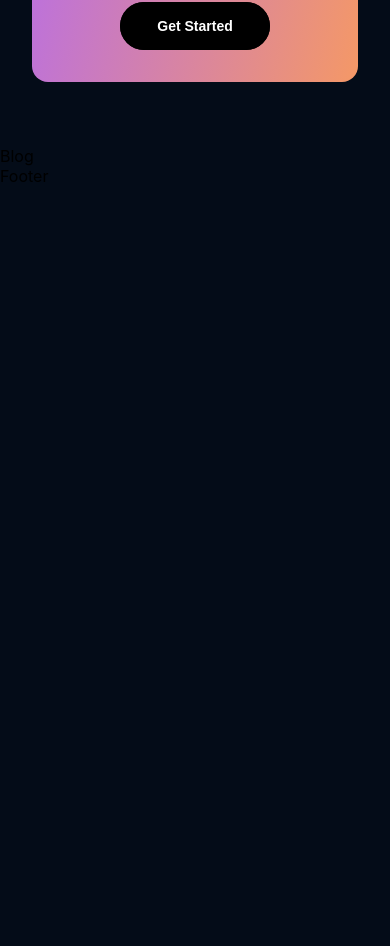
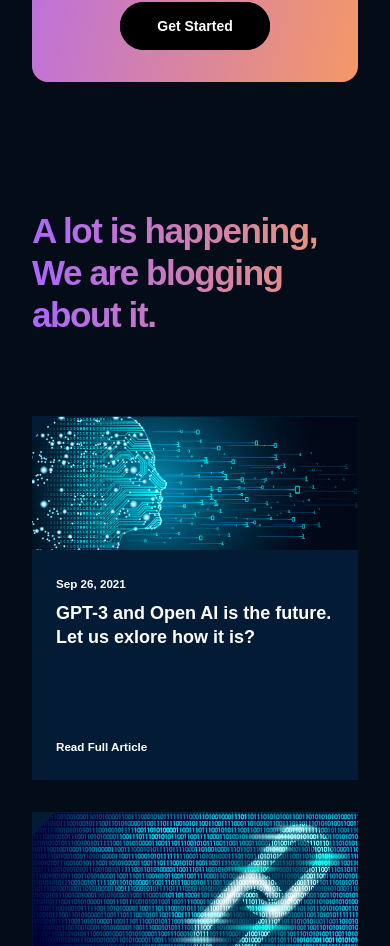
Before and after one commit to kingbee1/barry-ai, a React (Create React App) app: page / in a window 390 px wide. Shown: the part 4194-5140 px from the top of the page. Before the commit the page ends 4380 px from the top, so only its background shows below. Built offline with nearby package versions, Linux system fonts and the light colour scheme.

Commit message:
made blog section responsive on all screens

```diff
--- a/src/components/article/Article.js
+++ b/src/components/article/Article.js
@@ -1,10 +1,19 @@
 import React from 'react'
 import '../article/article.css'
 
-const Article = () => {
+const Article = ({imgUrl, date, title}) => {
   return (
-    <div>
-      Arttt
+    <div className='barry__blog-container_article'>
+      <div className='barry__blog-container_article-image'>
+        <img src={imgUrl} alt='blog image'/>
+      </div>
+      <div className='barry__blog-container_article-content'>
+        <div>
+          <p>{date}</p>
+          <h3>{title}</h3>
+        </div>
+        <p>Read Full Article</p>
+      </div>
     </div>
   )
 }
--- a/src/components/article/article.css
+++ b/src/components/article/article.css
@@ -0,0 +1,61 @@
+.barry__blog-container_article {
+    width: 100%;
+    height: 100%;
+    display: flex;
+    flex-direction: column;
+    background: var(--color-footer);
+}
+
+.barry__blog-container_article-image {
+    width: 100%;
+    height: 100%;
+    background: var(--color-footer);
+}
+
+.barry__blog-container_article-image img {
+    width: 100%;
+    height: 100%;
+}
+
+.barry__blog-container_article-content {
+    display: flex;
+    flex-direction: column;
+    justify-content: space-between;
+    padding: 1rem 1.5rem;
+    height: 100%;
+}
+
+.barry__blog-container_article-content p {
+    font-family: var(--font-family);
+    font-weight: 700;
+    font-size: 11.649px;
+    line-height: 35px;
+    color: #FFFFFF;
+
+}
+
+.barry__blog-container_article-content h3 {
+    font-family: var(--font-family);
+    font-style: normal;
+    font-weight: 800;
+    font-size: 25.11px;
+    line-height: 30px;
+    color: #FFFFFF;
+    margin-bottom: 5rem;
+    cursor: pointer;
+}
+
+.barry__blog-container_article-content p:last-child {
+    font-family: var(--font-family);
+    font-weight: 700;
+    font-size: 11.649px;
+    line-height: 35px;
+    cursor: pointer;
+}
+
+@media screen and (max-width:550px) {
+    .barry__blog-container_article-content h3 {
+        font-size: 18px;
+        line-height: 24px;
+    }
+}
--- a/src/containers/blog/Blog.js
+++ b/src/containers/blog/Blog.js
@@ -1,10 +1,29 @@
 import React from 'react'
 import '../blog/blog.css'
+import { Article } from '../../components'
+import {blog01, blog02, blog03, blog04, blog05} from './import'
 
 const Blog = () => {
   return (
-    <div>
-      Blog
+    <div className='barry__blog section__padding' id='blog'>
+      <div className='barry__blog-heading'>
+        <h1 className='gradient__text'>A lot is happening, We are blogging about it.</h1>
+      </div>
+
+      <div className='barry__blog-container'>
+        <div className='barry__blog-container_groupA'>
+          <Article imgUrl={blog01} date="Sep 26, 2021" title="GPT-3 and Open  AI is the future. Let us exlore how it is?" />
+
+        </div>
+zz
+        <div className='barry__blog-container_groupB'>
+          <Article imgUrl={blog02} date="Sep 26, 2021" title="GPT-3 and Open  AI is the future. Let us exlore how it is?" />
+          <Article imgUrl={blog03} date="Sep 26, 2021" title="GPT-3 and Open  AI is the future. Let us exlore how it is?" />
+          <Article imgUrl={blog04} date="Sep 26, 2021" title="GPT-3 and Open  AI is the future. Let us exlore how it is?" />
+          <Article imgUrl={blog05} date="Sep 26, 2021" title="GPT-3 and Open  AI is the future. Let us exlore how it is?" />
+        </div>
+      </div>
+
     </div>
   )
 }
--- a/src/containers/blog/blog.css
+++ b/src/containers/blog/blog.css
@@ -0,0 +1,75 @@
+.barry__blog {
+    display: flex;
+    flex-direction: column;
+}
+
+.barry__blog-heading {
+    width: 100%;
+    text-align: left;
+    margin-bottom: 5rem;
+}
+
+.barry__blog-heading h1 {
+    font-family: var(--font-family);
+    font-weight: 800;
+    font-size: 62px;
+    line-height: 75px;
+    letter-spacing: -0.04em;
+}
+
+.barry__blog-container {
+    display: flex;
+    flex-direction: row;
+}
+
+.barry__blog-container_groupA {
+    flex: 0.75;
+    margin-right: 2rem;
+}
+
+.barry__blog-container_groupB {
+    flex: 1;
+    display: grid;
+    grid-template-columns:repeat(2, 1fr);
+    grid-gap: 2rem;
+}
+
+@media screen and (max-width: 990px) {
+    .barry__blog-container {
+        flex-direction: column-reverse;
+    }
+
+    .barry__blog-container_groupA {
+        margin: 2rem 0;
+    }
+
+    .barry__blog-container_groupA .barry__blog-container_article {
+        width: 48%;
+    }
+
+    .barry__blog-container_groupA .barry__blog-container_article-image {
+        height: 250px;
+    }
+}
+
+@media screen and (max-width: 700px) {
+    .barry__blog-container_groupB {
+        grid-template-columns: repeat(1, 1fr);
+    }
+
+    .barry__blog-container_groupA .barry__blog-container_article {
+        width: 100%;
+    }
+
+    .barry__blog-heading h1 {
+        font-size: 46px;
+        line-height: 52px;
+    }
+}
+
+@media screen and (max-width:550px) {
+    .barry__blog-heading h1 {
+        font-size: 35px;
+        line-height: 42px;
+    }
+}
--- /dev/null
+++ b/src/containers/blog/import.js
@@ -0,0 +1,13 @@
+import blog01 from '../../assets/blog01.png'
+import blog02 from '../../assets/blog02.png'
+import blog03 from '../../assets/blog03.png'
+import blog04 from '../../assets/blog04.png'
+import blog05 from '../../assets/blog05.png'
+
+export {
+    blog01,
+    blog02,
+    blog03,
+    blog04,
+    blog05
+}
```
